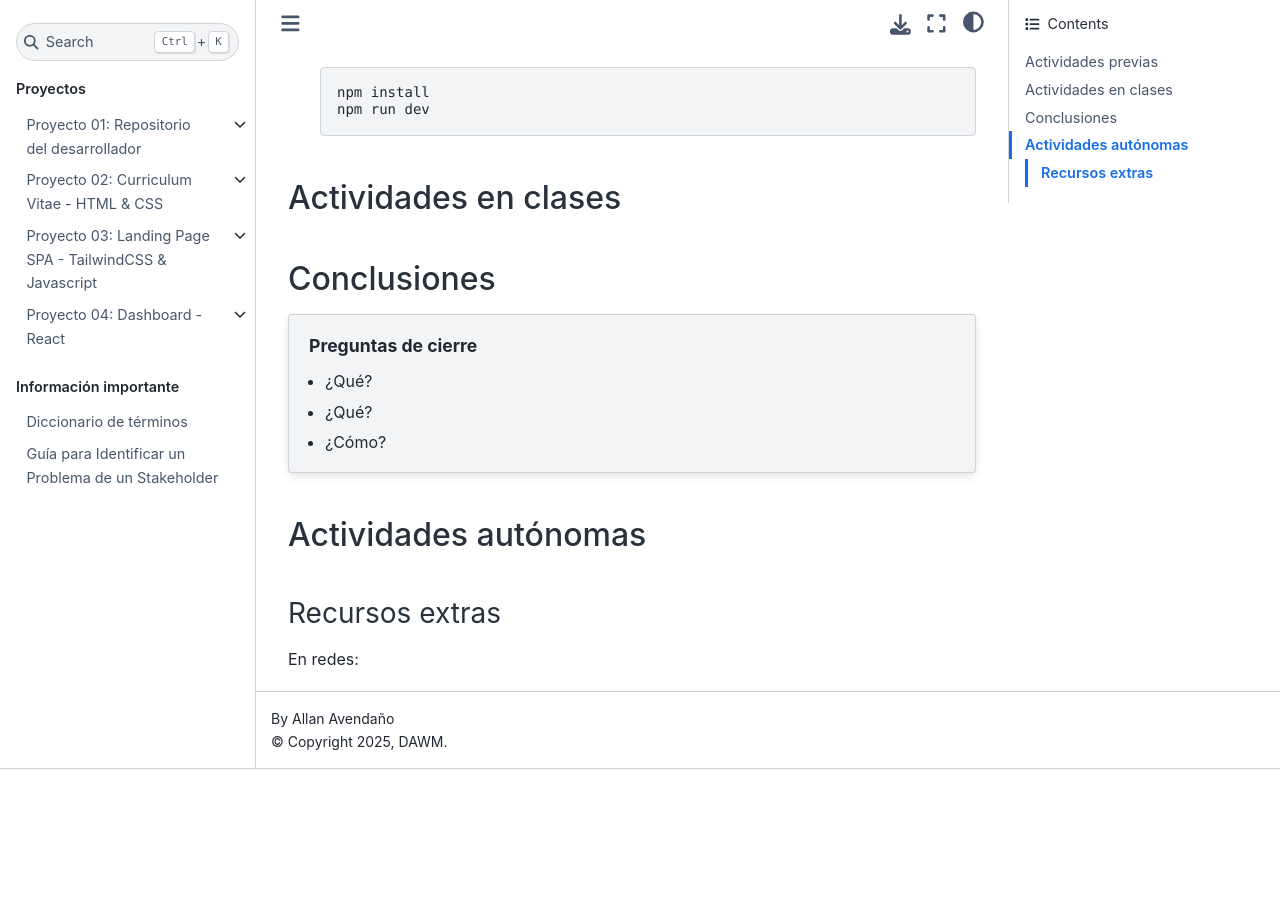
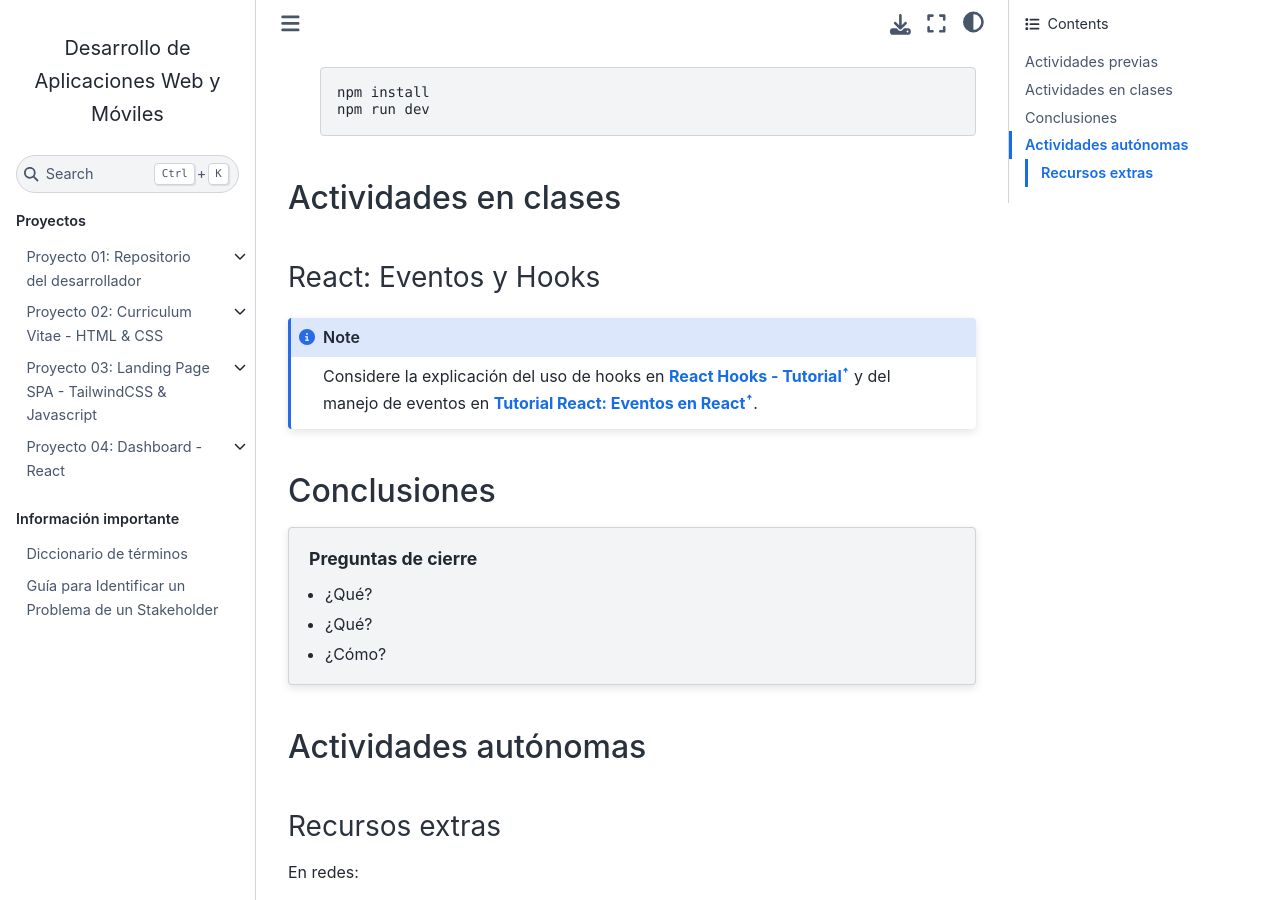
Before and after one commit to DAWMFIEC/DAWM-AI, a Sphinx documentation site: the page built from docs/source/guias/guia14.rst, in a window 1280 px wide and 900 px high, scrolled down 541 px. Built offline with Sphinx 7.4.7 and the Sphinx Book theme 1.1.4, drawn with Linux system fonts in a browser that asks for light colours; before the commit the page ends 1310 px from its top, so only the background shows below that.

Commit message:
guia13 y guia14

```diff
--- a/docs/source/guias/guia13.rst
+++ b/docs/source/guias/guia13.rst
@@ -35,7 +35,7 @@
 
 .. note::
 
-   Utilice la documentación de React al `Definir un componente <https://es.react.dev/learn/your-first-component>`_ y la documentación de MUI para usar `Material UI components <https://mui.com/material-ui/all-components/>`_
+   Utilice la documentación de React para `Definir un componente <https://es.react.dev/learn/your-first-component>`_ y la documentación de MUI para usar `Material UI components <https://mui.com/material-ui/all-components/>`_
 
 Cabeceras, Tipografía y Alertas
 ^^^^^^^^^^^^^^^^^^^^^^^^^^^^^^^
--- a/docs/source/guias/guia14.rst
+++ b/docs/source/guias/guia14.rst
@@ -30,7 +30,12 @@
 Actividades en clases
 =====================
 
+React: Eventos y Hooks
+----------------------
 
+.. note::
+
+    Considere la explicación del uso de hooks en `React Hooks - Tutorial <https://adictosaltrabajo.com/2020/02/06/react-hooks-tutorial/>`_ y del manejo de eventos en `Tutorial React: Eventos en React <https://certidevs.com/tutorial-react-eventos-y-manejo-de-eventos>`_.
 
 Conclusiones
 ============
```
